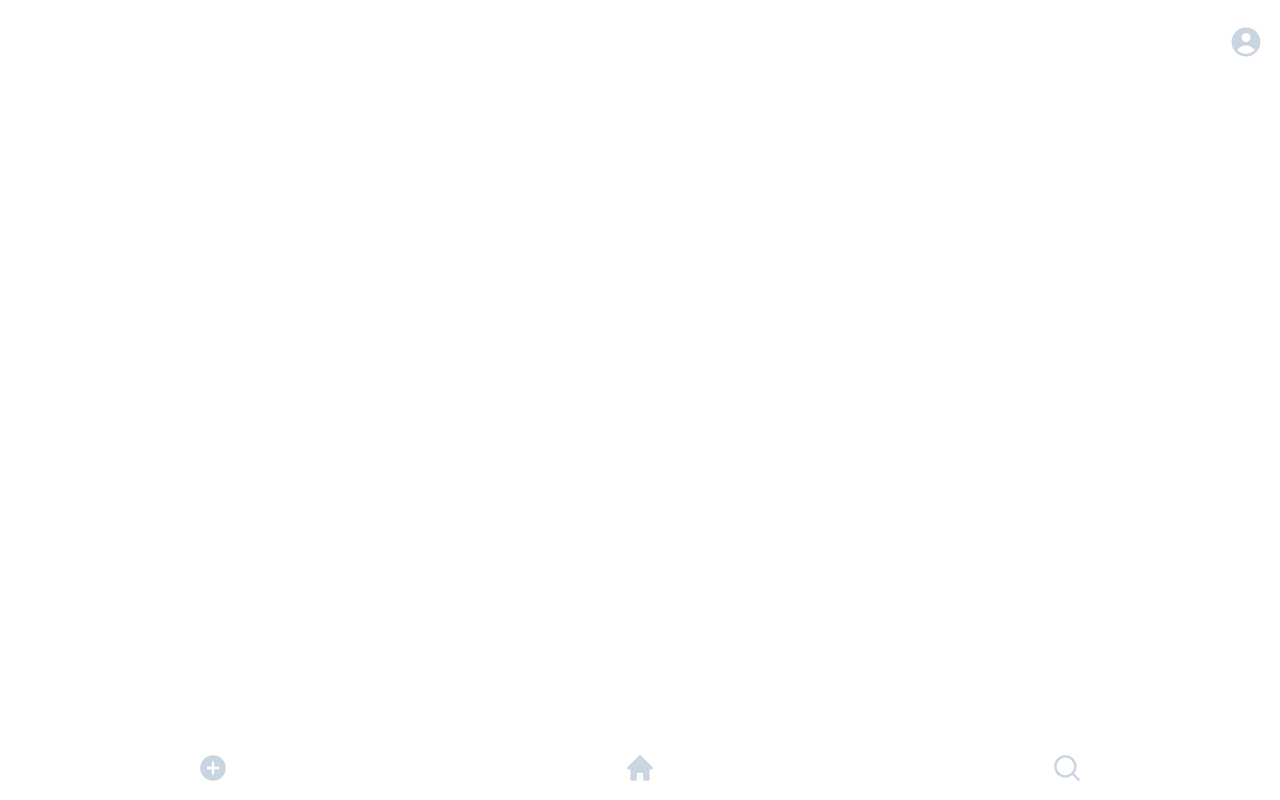
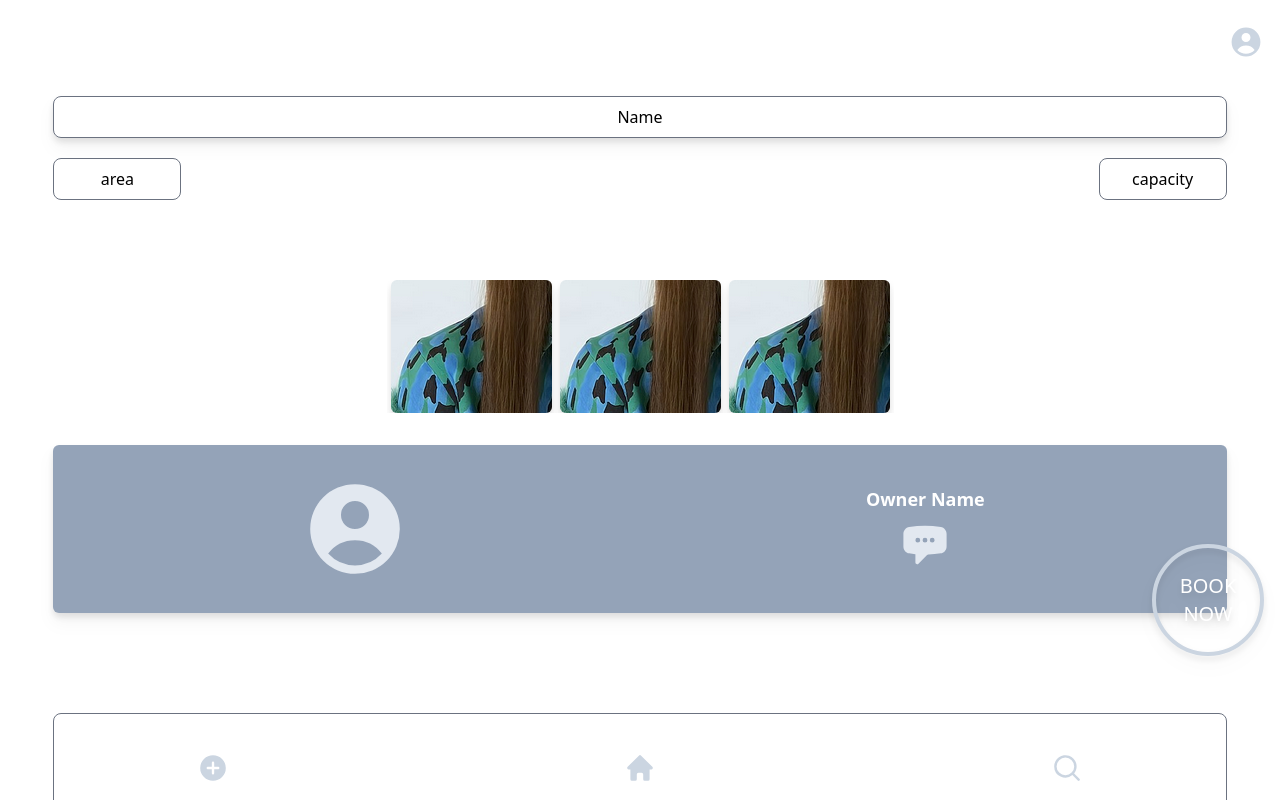
Before and after one commit to onu941/c25-capstone-project-kb, a React (Vite) app in the folder vite-client/: page /partyroom in a window 1280 px wide. Built offline with nearby package versions, Linux system fonts and the light colour scheme.

Commit message:
UI updates

```diff
--- a/vite-client/src/components/Buttons.tsx
+++ b/vite-client/src/components/Buttons.tsx
@@ -37,3 +37,16 @@ export function SettingsTabButton(props: SettingsTabButtonProps) {
     </button>
   );
 }
+
+export function BookingButton() {
+  return (
+    <div className="absolute bottom-36 right-4 z-50 drop-shadow-lg">
+      <button className="dark:bg-slate-400 w-28 h-28 rounded-full border-solid border-4 border-slate-300">
+        <div className="flex flex-col text-xl">
+          <div>BOOK</div>
+          <div> NOW</div>
+        </div>
+      </button>
+    </div>
+  );
+}
--- a/vite-client/src/components/Cards.tsx
+++ b/vite-client/src/components/Cards.tsx
@@ -12,6 +12,8 @@ interface CardProps {
   time?: string;
   pax?: number;
   address?: string;
+  content?: string;
+  score?: number;
 }
 
 export function BookingCard(props: CardProps) {
@@ -67,3 +69,19 @@ export function OwnerCard(props: CardProps) {
     </div>
   );
 }
+
+export function ReviewCard(props: CardProps) {
+  return (
+    <div className="flex place-content-center">
+      <div className="columns-2 bg-slate-400 w-11/12 place-content-center place-items-center px-4 py-7 mb-6 rounded-md flex drop-shadow-lg">
+        <div className="w-full flex place-content-center text-5xl">
+          {props.score}/10
+        </div>
+        <div className="w-full flex flex-col place-content-center place-items-center">
+          <div className="font-semibold text-lg mb-2">{props.name}</div>
+          <div className="text-md mb-1">{props.content}</div>
+        </div>
+      </div>
+    </div>
+  );
+}
--- a/vite-client/src/components/Inputs.tsx
+++ b/vite-client/src/components/Inputs.tsx
@@ -20,6 +20,8 @@ type InputProps = {
   canEdit?: boolean;
   canDelete?: boolean;
   className?: string;
+  isDisabled?: boolean;
+  isReadOnly?: boolean;
 };
 
 export function AddressLine2(props: InputProps) {
@@ -67,10 +69,14 @@ export function StandardInput(props: InputProps) {
         <input
           placeholder={props.placeholder}
           type={props.type}
-          className="dark:text-black dark:bg-slate-200 p-2 rounded-lg mb-5 text-center w-full drop-shadow-lg"
+          className={`${
+            props.isReadOnly ? "readonly" : ""
+          }dark:text-black text-black dark:bg-slate-200 p-2 rounded-lg mb-5 text-center w-full drop-shadow-lg`}
           {...props.register}
           onChange={props.onChange}
           value={props.value}
+          disabled={props.isDisabled}
+          readOnly={props.isReadOnly}
         ></input>
       </div>
       {props.canEdit ? (
@@ -98,9 +104,14 @@ export function MiniInput(props: InputProps) {
     <input
       placeholder={props.placeholder}
       type={props.type}
-      className="dark:text-black dark:bg-slate-200 p-2 rounded-lg mb-5 text-center w-32"
+      className={`${
+        props.isReadOnly ? "readonly" : ""
+      } text-black dark:text-black dark:bg-slate-200 p-2 rounded-lg mb-5 text-center w-32`}
       {...props.register}
       onChange={props.onChange}
+      value={props.value}
+      readOnly={props.isReadOnly}
+      disabled={props.isDisabled}
     ></input>
   );
 }
@@ -108,10 +119,14 @@ export function MiniInput(props: InputProps) {
 export function TextArea(props: InputProps) {
   return (
     <textarea
-      className="dark:bg-slate-200 dark:text-black rounded-lg h-32 w-full"
+      className={`${
+        props.isReadOnly ? "readonly" : ""
+      }dark:bg-slate-200 dark:text-black rounded-lg h-32 w-full`}
       placeholder={props.placeholder}
       maxLength={150}
       value={props.value}
+      disabled={props.isDisabled}
+      readOnly={props.isReadOnly}
     ></textarea>
   );
 }
--- a/vite-client/src/pages/Landing.tsx
+++ b/vite-client/src/pages/Landing.tsx
@@ -9,6 +9,7 @@ import { Tab } from "../components/Tab";
 import { Sidebar } from "../components/Sidebar";
 import {
   CalendarIcon,
+  ChatBubbleLeftEllipsisIcon,
   ChatBubbleLeftIcon,
   ShareIcon,
 } from "@heroicons/react/20/solid";
@@ -41,7 +42,24 @@ export default function Landing() {
         <div className="w-full mb-12 flex px-12 justify-between">
           <CalendarIcon className="h-8 w-8 text-slate-300" />
           <ShareIcon className="h-8 w-8 text-slate-300" />
-          <ChatBubbleLeftIcon className="h-8 w-8 text-slate-300" />
+          <ChatBubbleLeftEllipsisIcon className="h-8 w-8 text-slate-300" />
+        </div>
+        <hr className="mx-8 mb-5 border-slate-500"></hr>
+
+        <BodyHeader title="Your room is booked!"></BodyHeader>
+        <BookingCard
+          date={25}
+          month="MAY"
+          year={2023}
+          name="Partyroom Name"
+          time="19:00"
+          pax={8}
+          address="東涌海濱道18號"
+        ></BookingCard>
+        <div className="w-full mb-12 flex px-12 justify-between">
+          <CalendarIcon className="h-8 w-8 text-slate-300" />
+          <ShareIcon className="h-8 w-8 text-slate-300" />
+          <ChatBubbleLeftEllipsisIcon className="h-8 w-8 text-slate-300" />
         </div>
         <hr className="mx-8 mb-5 border-slate-500"></hr>
         <BodyHeader title="Hot new partyrooms:"></BodyHeader>
--- a/vite-client/src/pages/Partyroom.tsx
+++ b/vite-client/src/pages/Partyroom.tsx
@@ -1,20 +1,35 @@
 import { useState } from "react";
 import { FullScreen } from "../components/Containers";
-import { AppHeader } from "../components/Header";
+import { AppHeader, BodyHeader, FormHeader } from "../components/Header";
 import { Sidebar } from "../components/Sidebar";
 import { Tab } from "../components/Tab";
+import { MiniInput, StandardInput, TextArea } from "../components/Inputs";
+import { FormCarousel } from "../components/Carousels";
+import { OwnerCard, ReviewCard } from "../components/Cards";
+import { BookingButton } from "../components/Buttons";
+
+type EquipmentField = {
+  id: number;
+  name: string;
+};
 
 export default function Partyroom() {
   const [sidebarIsOpen, setSidebarIsOpen] = useState(false);
   const [partyroomName, setPartyroomName] = useState(
     "name fetched from postgres via knex query"
   );
+  const [equipmentFields, setEquipmentFields] = useState<EquipmentField[]>([
+    { id: 1, name: "Equipment 1" },
+    { id: 2, name: "Equipment 2" },
+    { id: 3, name: "Equipment 3" },
+  ]);
 
   const toggleSidebar = () => {
     setSidebarIsOpen(!sidebarIsOpen);
   };
   return (
     <>
+      <BookingButton />
       <FullScreen>
         <AppHeader
           isOpen={sidebarIsOpen}
@@ -22,6 +37,68 @@ export default function Partyroom() {
           title={partyroomName}
         ></AppHeader>
         <Sidebar isOpen={sidebarIsOpen} toggleSidebar={toggleSidebar}></Sidebar>
+        <div className="flex flex-col place-items-center place-content-center mt-6">
+          <div className="w-11/12">
+            <StandardInput type="text" isReadOnly isDisabled value="Name" />
+          </div>
+          <div className="w-11/12 flex flex-row justify-between">
+            <MiniInput isReadOnly type="text" value="area" isDisabled />
+            <MiniInput isReadOnly type="text" value="capacity" isDisabled />
+          </div>
+          <p className="text-center mb-8 text-xl">Image Preview here</p>
+          <FormCarousel />
+        </div>
+        <OwnerCard name="Owner Name" />
+        <BodyHeader title="Description" />
+        <div className="flex flex-col place-items-center place-content-center mb-6">
+          <div className="flex w-11/12">
+            <TextArea value="Max 150 characters" isDisabled />
+          </div>
+        </div>
+        <BodyHeader title="Facilities" />
+        <div className="flex flex-col place-items-center place-content-center">
+          <div className="w-11/12">
+            {equipmentFields.map((field) =>
+              field.id <= 3 ? (
+                <StandardInput
+                  key={field.id}
+                  value={`equipment ${field.id}`}
+                  type="text"
+                  name={`equipment.${field.id - 1}.name`}
+                  isDisabled
+                  isReadOnly
+                />
+              ) : (
+                <StandardInput
+                  key={field.id}
+                  value={`equipment ${field.id}`}
+                  type="text"
+                  name={`equipment.${field.id - 1}.name`}
+                  isDisabled
+                  isReadOnly
+                />
+              )
+            )}
+          </div>
+        </div>
+        <BodyHeader title="Reviews" />
+        <div className="mb-24">
+          <ReviewCard
+            score={9}
+            name="Reviewer Name"
+            content="Excellent thanks!"
+          />
+          <ReviewCard
+            score={9}
+            name="Reviewer Name"
+            content="Excellent thanks!"
+          />
+          <ReviewCard
+            score={9}
+            name="Reviewer Name"
+            content="Excellent thanks!"
+          />
+        </div>
       </FullScreen>
       <Tab />
     </>
--- a/vite-client/src/pages/Settings.tsx
+++ b/vite-client/src/pages/Settings.tsx
@@ -6,6 +6,7 @@ import { BookingCard, PartyroomCard } from "../components/Cards";
 import { Sidebar } from "../components/Sidebar";
 import { StandardInput } from "../components/Inputs";
 import { PrimaryButton } from "../components/Buttons";
+import { Link } from "react-router-dom";
 
 export default function Settings() {
   const [isSelected, setIsSelected] = useState<string>("bookings");
@@ -33,8 +34,10 @@ export default function Settings() {
 }
 
 export function SetBookings() {
+  // you will use a map fn later on, the current Array.from method is just a placeholder
   const numBookings = 5; // change as needed
   const bookings = Array.from({ length: numBookings }, (_, i) => (
+    <Link to="/booking">
       <BookingCard
         key={i}
         date={25}
@@ -45,13 +48,16 @@ export function SetBookings() {
         pax={10}
         address={"18 Tung Chung Waterfront Rd"}
       />
+    </Link>
   ));
   return <FullScreen>{bookings}</FullScreen>;
 }
 export function SetRooms() {
   return (
     <FullScreen>
+      <Link to="/partyroom">
         <PartyroomCard name="Partyroom Name" address="Address" />
+      </Link>
     </FullScreen>
   );
 }
```
Lines whose indentation alone changed are shown as unchanged.
